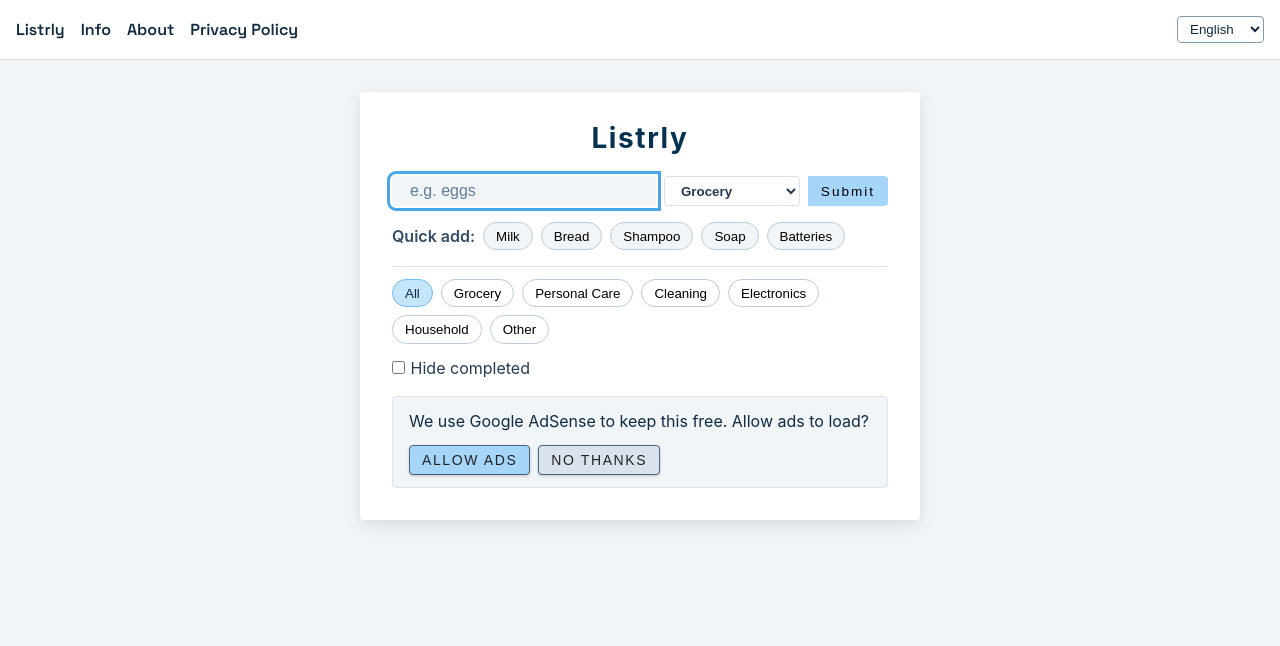
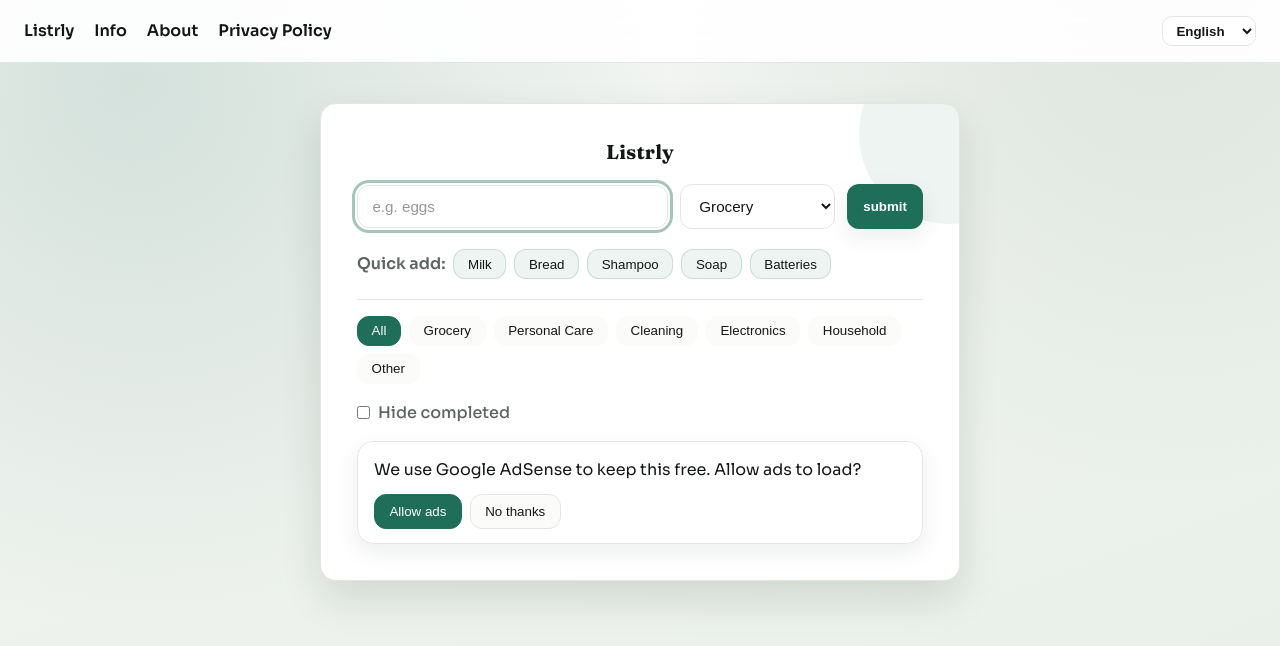
Before and after one commit to afplana/shopping-list, a React (Create React App) app: page / in a window 1280 px wide. Shown: the top 646 px of the page. Built offline with nearby package versions, Linux system fonts and the light colour scheme.

Commit message:
Modernize UI styling and align branding

```diff
--- a/src/index.css
+++ b/src/index.css
@@ -1,57 +1,46 @@
-@import url('https://fonts.googleapis.com/css2?family=Space+Grotesk:wght@500;600&display=swap');
-
-/*
-===============
-Variables
-===============
-*/
+@import url('https://fonts.googleapis.com/css2?family=Fraunces:wght@600;700&family=Sora:wght@400;500;600&display=swap');
 
 :root {
-  /* dark shades of primary color*/
-  --clr-primary-1: hsl(205, 86%, 17%);
-  --clr-primary-2: hsl(205, 77%, 27%);
-  --clr-primary-3: hsl(205, 72%, 37%);
-  --clr-primary-4: hsl(205, 63%, 48%);
-  /* primary/main color */
-  --clr-primary-5: hsl(205, 78%, 60%);
-  /* lighter shades of primary color */
-  --clr-primary-6: hsl(205, 89%, 70%);
-  --clr-primary-7: hsl(205, 90%, 76%);
-  --clr-primary-8: hsl(205, 86%, 81%);
-  --clr-primary-9: hsl(205, 90%, 88%);
-  --clr-primary-10: hsl(205, 100%, 96%);
-  /* darkest grey - used for headings */
-  --clr-grey-1: hsl(209, 61%, 16%);
-  --clr-grey-2: hsl(211, 39%, 23%);
-  --clr-grey-3: hsl(209, 34%, 30%);
-  --clr-grey-4: hsl(209, 28%, 39%);
-  /* grey used for paragraphs */
-  --clr-grey-5: hsl(210, 22%, 49%);
-  --clr-grey-6: hsl(209, 23%, 60%);
-  --clr-grey-7: hsl(211, 27%, 70%);
-  --clr-grey-8: hsl(210, 31%, 80%);
-  --clr-grey-9: hsl(212, 33%, 89%);
-  --clr-grey-10: hsl(210, 36%, 96%);
-  --clr-white: #fff;
-  --clr-red-dark: hsl(360, 67%, 44%);
-  --clr-red-light: hsl(360, 71%, 66%);
-  --clr-green-dark: hsl(125, 67%, 44%);
-  --clr-green-light: hsl(125, 71%, 66%);
-  --clr-black: #222;
-  --transition: all 0.3s linear;
-  --spacing: 0.1rem;
-  --radius: 0.25rem;
-  --light-shadow: 0 5px 15px rgba(0, 0, 0, 0.1);
-  --dark-shadow: 0 5px 15px rgba(0, 0, 0, 0.2);
-  --max-width: 1170px;
-  --fixed-width: 620px;
+  --bg: #f5f6f4;
+  --bg-accent: #e8efe8;
+  --surface: #ffffff;
+  --surface-elevated: #fbfbfa;
+  --text: #141715;
+  --muted: #5d6460;
+  --accent: #1f6e59;
+  --accent-soft: #d9efe7;
+  --accent-strong: #0d4f3f;
+  --danger: #c23d3d;
+  --success: #2f7d4e;
+  --border: #e2e6e3;
+  --shadow: 0 18px 40px rgba(16, 24, 20, 0.12);
+  --shadow-soft: 0 8px 22px rgba(16, 24, 20, 0.08);
+  --radius: 16px;
+  --radius-pill: 999px;
+  --transition: 180ms ease;
+  --max-width: 980px;
+  --nav-bg: rgba(255, 255, 255, 0.92);
 }
 
-/*
-===============
-Global Styles
-===============
-*/
+@media (prefers-color-scheme: dark) {
+  :root {
+    --bg: #0f1412;
+    --bg-accent: #131a16;
+    --surface: #171e1a;
+    --surface-elevated: #1c241f;
+    --text: #f1f3f2;
+    --muted: #b6beb9;
+    --accent: #6bd3b3;
+    --accent-soft: #203830;
+    --accent-strong: #8be6c9;
+    --danger: #f07b7b;
+    --success: #7ad39b;
+    --border: #26312b;
+    --shadow: 0 18px 40px rgba(0, 0, 0, 0.35);
+    --shadow-soft: 0 8px 22px rgba(0, 0, 0, 0.22);
+    --nav-bg: rgba(15, 20, 18, 0.92);
+  }
+}
 
 *,
 ::after,
@@ -62,12 +51,20 @@
 }
 
 body {
-  font-family: -apple-system, BlinkMacSystemFont, 'Segoe UI', Roboto, Oxygen,
-    Ubuntu, Cantarell, 'Open Sans', 'Helvetica Neue', sans-serif;
-  background: var(--clr-grey-10);
-  color: var(--clr-grey-1);
-  line-height: 1.5;
-  font-size: 0.875rem;
+  font-family: 'Sora', sans-serif;
+  background:
+    radial-gradient(circle at 10% 10%, rgba(31, 110, 89, 0.15), transparent 40%),
+    radial-gradient(circle at 90% 0%, rgba(95, 120, 107, 0.12), transparent 35%),
+    linear-gradient(160deg, var(--bg) 0%, var(--bg-accent) 100%);
+  color: var(--text);
+  min-height: 100vh;
+  line-height: 1.6;
+  font-size: 16px;
+  color-scheme: light dark;
+}
+
+#root {
+  min-height: 100vh;
 }
 
 ul {
@@ -76,24 +73,25 @@
 
 a {
   text-decoration: none;
+  color: inherit;
 }
 
 h1,
 h2,
 h3,
 h4 {
-  letter-spacing: var(--spacing);
-  text-transform: capitalize;
-  line-height: 1.25;
-  margin-bottom: 0.75rem;
+  font-family: 'Fraunces', serif;
+  letter-spacing: 0.01em;
+  line-height: 1.2;
+  margin-bottom: 0.6rem;
 }
 
 h1 {
-  font-size: 3rem;
+  font-size: clamp(2rem, 2.6vw, 3.2rem);
 }
 
 h2 {
-  font-size: 2rem;
+  font-size: clamp(1.5rem, 2.2vw, 2.4rem);
 }
 
 h3 {
@@ -101,310 +99,269 @@
 }
 
 h4 {
-  font-size: 0.875rem;
+  font-size: 1.05rem;
 }
 
 p {
-  margin-bottom: 1.25rem;
-  color: var(--clr-grey-5);
+  margin-bottom: 1.1rem;
+  color: var(--muted);
 }
 
-@media screen and (min-width: 800px) {
-  h1 {
-    font-size: 4rem;
-  }
+main:not(.content-page) {
+  min-height: calc(100vh - 76px);
+  display: flex;
+  justify-content: center;
+  align-items: flex-start;
+  padding: 2.5rem 1.5rem 4rem;
+}
 
-  h2 {
-    font-size: 2.5rem;
-  }
+.section {
+  padding: 4rem 0;
+}
 
-  h3 {
-    font-size: 1.75rem;
-  }
+.section-center {
+  width: min(92vw, 640px);
+  margin: 2.5rem auto 4rem;
+  background: var(--surface);
+  border-radius: var(--radius);
+  border: 1px solid var(--border);
+  box-shadow: var(--shadow);
+  padding: 2.25rem;
+  position: relative;
+  overflow: hidden;
+  animation: float-in 500ms ease both;
+}
 
-  h4 {
-    font-size: 1rem;
-  }
+.section-center::before {
+  content: '';
+  position: absolute;
+  top: -60px;
+  right: -80px;
+  width: 180px;
+  height: 180px;
+  background: rgba(31, 110, 89, 0.08);
+  border-radius: 50%;
+}
 
-  body {
-    font-size: 1rem;
-  }
-
-  h1,
-  h2,
-  h3,
-  h4 {
-    line-height: 1;
+@media screen and (max-width: 640px) {
+  .section-center {
+    padding: 1.75rem;
   }
 }
 
-.btn {
-  text-transform: uppercase;
-  background: transparent;
-  color: var(--clr-black);
-  padding: 0.375rem 0.75rem;
-  letter-spacing: var(--spacing);
-  display: inline-block;
-  transition: var(--transition);
-  font-size: 0.875rem;
-  border: 2px solid var(--clr-black);
-  cursor: pointer;
-  box-shadow: 0 1px 3px rgba(0, 0, 0, 0.2);
-  border-radius: var(--radius);
-}
-
-.btn:hover {
-  color: var(--clr-white);
-  background: var(--clr-black);
-}
-
-/* section */
-.section {
-  padding: 5rem 0;
-}
-
-.section-center {
-  width: 90vw;
-  margin: 0 auto;
-  max-width: 35rem;
-  margin-top: 2rem;
-}
-
-@media screen and (min-width: 992px) {
-  .section-center {
-    width: 95vw;
-  }
-}
-
-main {
-  min-height: 100vh;
-  display: grid;
-  place-items: center;
-}
-
-/*
-===============
-Grocery List
-===============
-*/
-.section-center {
-  background: var(--clr-white);
-  border-radius: var(--radius);
-  box-shadow: var(--light-shadow);
-  transition: var(--transition);
-  padding: 2rem;
-}
-
-.section-center:hover {
-  box-shadow: var(--dark-shadow);
-}
-
 .alert {
-  margin-bottom: 1rem;
-  height: 1.25rem;
+  margin-bottom: 0.85rem;
   display: grid;
   align-items: center;
   text-align: center;
-  font-size: 0.7rem;
-  border-radius: 0.25rem;
-  letter-spacing: var(--spacing);
-  text-transform: capitalize;
+  font-size: 0.8rem;
+  border-radius: 10px;
+  letter-spacing: 0.01em;
+  padding: 0.45rem 0.75rem;
+  border: 1px solid transparent;
 }
 
 .alert-danger {
-  color: #721c24;
-  background: #f8d7da;
+  color: var(--danger);
+  background: rgba(194, 61, 61, 0.12);
+  border-color: rgba(194, 61, 61, 0.25);
 }
 
 .alert-success {
-  color: #155724;
-  background: #d4edda;
+  color: var(--success);
+  background: rgba(47, 125, 78, 0.12);
+  border-color: rgba(47, 125, 78, 0.2);
 }
 
 .grocery-form h3 {
-  color: var(--clr-primary-1);
-  margin-bottom: 1.5rem;
+  color: var(--text);
   text-align: center;
+  margin-bottom: 1.25rem;
 }
 
 .form-control {
-  display: flex;
-  justify-content: center;
-  gap: 0.5rem;
-  flex-wrap: wrap;
+  display: grid;
+  grid-template-columns: 1fr;
+  gap: 0.75rem;
 }
 
-.grocery {
-  padding: 0.25rem;
-  padding-left: 1rem;
-  background: var(--clr-grey-10);
-  border-top-left-radius: var(--radius);
-  border-bottom-left-radius: var(--radius);
-  border-color: transparent;
-  font-size: 1rem;
-  flex: 1 1 100%;
-  color: var(--clr-grey-5);
+.grocery,
+.category-select {
+  width: 100%;
+  padding: 0.75rem 0.9rem;
+  border-radius: 12px;
+  border: 1px solid var(--border);
+  background: var(--surface);
+  color: var(--text);
+  font-size: 0.95rem;
+  transition: border-color var(--transition), box-shadow var(--transition);
+  color-scheme: light dark;
 }
 
-.category-select {
-  padding: 0.25rem 0.75rem;
-  border-radius: var(--radius);
-  border: 1px solid var(--clr-grey-9);
-  background: var(--clr-white);
-  color: var(--clr-grey-2);
-  font-weight: 600;
-  flex: 1 1 100%;
+.category-select option {
+  background: var(--surface);
+  color: var(--text);
+}
+
+.category-select:focus-visible {
+  box-shadow: 0 0 0 3px rgba(31, 110, 89, 0.18);
 }
 
 .grocery::placeholder {
-  font-family: var(--ff-secondary);
-  color: var(--clr-grey-5);
+  color: rgba(20, 23, 21, 0.45);
+}
+
+.grocery:focus-visible,
+.category-select:focus-visible,
+.toggle input:focus-visible,
+.nav-links a:focus-visible,
+.submit-btn:focus-visible,
+.clear-btn:focus-visible,
+.chip:focus-visible,
+.edit-btn:focus-visible,
+.delete-btn:focus-visible,
+.btn:focus-visible,
+.language-select:focus-visible {
+  outline: 3px solid rgba(31, 110, 89, 0.4);
+  outline-offset: 2px;
 }
 
 .submit-btn {
-  background: var(--clr-primary-8);
-  border-color: transparent;
-  flex: 1 1 100%;
-  display: grid;
-  align-items: center;
-  padding: 0.25rem;
-  text-transform: capitalize;
-  letter-spacing: 2px;
-  border-top-right-radius: var(--radius);
-  border-bottom-right-radius: var(--radius);
+  border-radius: 12px;
+  border: 0;
+  background: var(--accent);
+  color: #fff;
+  padding: 0.75rem 1rem;
+  font-weight: 600;
   cursor: pointer;
-  content: var(--clr-primary-5);
-  transition: var(--transition);
-  font-size: 0.85rem;
+  transition: transform var(--transition), box-shadow var(--transition), background var(--transition);
+  box-shadow: var(--shadow-soft);
 }
 
-@media screen and (min-width: 640px) {
+.submit-btn:hover {
+  background: var(--accent-strong);
+  transform: translateY(-1px);
+}
+
+@media screen and (min-width: 700px) {
   .form-control {
-    flex-wrap: nowrap;
-  }
-
-  .grocery {
-    flex: 1 1 auto;
-  }
-
-  .category-select {
-    flex: 0 0 auto;
+    grid-template-columns: 2.4fr 1.2fr auto;
+    align-items: center;
   }
 
   .submit-btn {
-    flex: 0 0 5rem;
+    height: 100%;
   }
-}
-
-.submit-btn:hover {
-  background: var(--clr-primary-5);
-  color: var(--clr-white);
 }
 
 .grocery-container {
   margin-top: 2rem;
 }
 
-.grocery-item {
-  display: flex;
-  align-items: center;
-  justify-content: space-between;
-  gap: 0.75rem;
-  margin-bottom: 0.5rem;
-  transition: var(--transition);
-  padding: 0.25rem 1rem;
-  border-radius: var(--radius);
-  text-transform: capitalize;
+.grocery-list {
+  display: grid;
+  gap: 0.65rem;
 }
 
-.item-content {
-  flex: 1;
-  display: flex;
-  flex-direction: column;
-  gap: 0.15rem;
+.grocery-item {
+  display: grid;
+  grid-template-columns: auto 1fr auto;
+  gap: 0.75rem;
+  align-items: center;
+  padding: 0.75rem 0.9rem;
+  border-radius: 14px;
+  background: var(--surface-elevated);
+  border: 1px solid transparent;
+  transition: border-color var(--transition), box-shadow var(--transition), transform var(--transition);
+  animation: item-in 350ms ease both;
 }
 
 .grocery-item:hover {
-  color: var(--clr-grey-5);
-  background: var(--clr-grey-10);
+  border-color: rgba(31, 110, 89, 0.25);
+  box-shadow: var(--shadow-soft);
+  transform: translateY(-1px);
 }
 
-.grocery-item:hover .title {
-  color: var(--clr-grey-5);
+.grocery-item:nth-child(1) { animation-delay: 30ms; }
+.grocery-item:nth-child(2) { animation-delay: 60ms; }
+.grocery-item:nth-child(3) { animation-delay: 90ms; }
+.grocery-item:nth-child(4) { animation-delay: 120ms; }
+.grocery-item:nth-child(5) { animation-delay: 150ms; }
+.grocery-item:nth-child(6) { animation-delay: 180ms; }
+
+.item-content {
+  display: flex;
+  flex-direction: column;
+  gap: 0.25rem;
 }
 
 .title {
   margin-bottom: 0;
-  color: var(--clr-grey-1);
-  letter-spacing: 2px;
-  transition: var(--transition);
+  color: var(--text);
+  font-weight: 600;
 }
 
 .title-completed {
   text-decoration: line-through;
-  color: var(--clr-grey-6);
+  color: rgba(20, 23, 21, 0.5);
+}
+
+.pill {
+  display: inline-flex;
+  align-items: center;
+  gap: 0.25rem;
+  background: var(--accent-soft);
+  color: var(--accent-strong);
+  border-radius: var(--radius-pill);
+  padding: 0.15rem 0.6rem;
+  font-size: 0.75rem;
+  text-transform: none;
+  font-weight: 600;
+}
+
+.checkbox input {
+  width: 1.15rem;
+  height: 1.15rem;
+  accent-color: var(--accent);
 }
 
 .edit-btn,
 .delete-btn {
   background: transparent;
-  border-color: transparent;
+  border: 0;
   cursor: pointer;
-  font-size: 0.7rem;
-  margin: 0 0.15rem;
-  transition: var(--transition);
+  font-size: 0.9rem;
+  margin-left: 0.4rem;
+  transition: color var(--transition), transform var(--transition);
 }
 
 .edit-btn {
-  color: var(--clr-green-light);
-}
-
-.edit-btn:hover {
-  color: var(--clr-green-dark);
+  color: var(--accent);
 }
 
 .delete-btn {
-  color: var(--clr-red-light);
+  color: var(--danger);
 }
 
+.edit-btn:hover,
 .delete-btn:hover {
-  color: var(--clr-red-dark);
+  transform: translateY(-1px);
 }
 
 .clear-btn {
-  text-transform: capitalize;
-  width: 10rem;
-  height: 1.5rem;
-  display: grid;
-  align-items: center;
+  border: 1px solid var(--border);
   background: transparent;
-  border-color: transparent;
-  color: var(--clr-red-light);
-  margin: 0 auto;
-  font-size: 0.85rem;
-  letter-spacing: var(--spacing);
+  color: var(--muted);
+  border-radius: 12px;
+  padding: 0.55rem 1rem;
   cursor: pointer;
-  transition: var(--transition);
-  margin-top: 1.25rem;
+  transition: border-color var(--transition), color var(--transition), transform var(--transition);
 }
 
 .clear-btn:hover {
-  color: var(--clr-red-dark);
-}
-
-.pill {
-  display: inline-block;
-  background: var(--clr-grey-10);
-  color: var(--clr-grey-3);
-  border-radius: 999px;
-  padding: 0.1rem 0.5rem;
-  font-size: 0.7rem;
-  text-transform: none;
-}
-
-.checkbox input {
-  width: 1rem;
-  height: 1rem;
+  border-color: var(--accent);
+  color: var(--accent-strong);
+  transform: translateY(-1px);
 }
 
 .chips,
@@ -415,56 +372,67 @@
   align-items: center;
 }
 
+.quick-add-label {
+  font-weight: 600;
+  color: var(--muted);
+}
+
 .chip {
-  border: 1px solid var(--clr-grey-8);
-  padding: 0.35rem 0.75rem;
-  border-radius: 999px;
-  background: var(--clr-white);
+  border: 1px solid transparent;
+  padding: 0.4rem 0.85rem;
+  border-radius: 12px;
+  background: var(--surface-elevated);
   cursor: pointer;
-  transition: var(--transition);
+  transition: border-color var(--transition), color var(--transition), background var(--transition), transform var(--transition);
+  font-weight: 500;
+  color: var(--text);
+}
+
+.chip:hover {
+  border-color: rgba(31, 110, 89, 0.3);
+  background: var(--surface);
+  transform: translateY(-1px);
 }
 
 .chip-active {
-  background: var(--clr-primary-9);
-  border-color: var(--clr-primary-6);
-  color: var(--clr-grey-1);
+  background: var(--accent);
+  border-color: var(--accent);
+  color: #fff;
 }
 
 .chip-ghost {
-  background: var(--clr-grey-10);
-  border-color: var(--clr-grey-8);
-}
-
-.quick-add-label {
-  font-weight: 600;
-  color: var(--clr-grey-3);
+  background: rgba(31, 110, 89, 0.08);
+  border-color: rgba(31, 110, 89, 0.18);
+  color: var(--text);
 }
 
 .controls-row {
   display: flex;
   flex-direction: column;
-  gap: 0.75rem;
-  margin-top: 1rem;
+  gap: 1rem;
+  margin-top: 1.25rem;
 }
 
 .controls-row + .controls-row {
-  margin-top: 1rem;
-  border-top: 1px solid var(--clr-grey-9);
-  padding-top: 0.75rem;
+  margin-top: 1.25rem;
+  border-top: 1px solid var(--border);
+  padding-top: 1rem;
 }
 
 .toggle {
   display: inline-flex;
-  gap: 0.35rem;
+  gap: 0.5rem;
   align-items: center;
-  color: var(--clr-grey-2);
+  color: var(--muted);
+  font-weight: 500;
 }
 
 .actions-row {
   display: flex;
   gap: 0.75rem;
   justify-content: flex-end;
-  margin-top: 0.75rem;
+  margin-top: 1rem;
+  flex-wrap: wrap;
 }
 
 .sr-only {
@@ -480,42 +448,51 @@
 }
 
 .content-page {
-  max-width: 800px;
-  margin: 2rem auto;
-  line-height: 1.6;
-  padding: 0 1rem;
+  display: block;
+  max-width: var(--max-width);
+  margin: 0 auto;
+  background: var(--surface);
+  border-radius: var(--radius);
+  padding: 2.25rem;
+  box-shadow: var(--shadow);
+  animation: float-in 500ms ease both;
+  color: var(--text);
 }
 
-.grocery:focus-visible,
-.category-select:focus-visible,
-.toggle input:focus-visible,
-.nav-links a:focus-visible,
-.submit-btn:focus-visible,
-.clear-btn:focus-visible,
-.chip:focus-visible,
-.edit-btn:focus-visible,
-.delete-btn:focus-visible,
-.btn:focus-visible {
-  outline: 3px solid var(--clr-primary-5);
-  outline-offset: 2px;
+.content-page h1 {
+  margin-bottom: 1rem;
 }
 
-.submit-btn:active,
-.clear-btn:active,
-.chip:active,
-.edit-btn:active,
-.delete-btn:active,
-.nav-links a:active {
-  transform: translateY(1px);
+.content-page h2 {
+  margin-top: 1.5rem;
+  margin-bottom: 0.75rem;
+}
+
+.content-page h3 {
+  margin-top: 1.25rem;
+  margin-bottom: 0.6rem;
+}
+
+.content-page ul {
+  list-style: disc;
+  list-style-position: outside;
+  padding-left: 1.5rem;
+  margin-bottom: 1.2rem;
+}
+
+.content-page li {
+  margin-bottom: 0.4rem;
+  color: var(--muted);
 }
 
 .top-nav {
   position: sticky;
   top: 0;
   z-index: 10;
-  background: var(--clr-white);
-  border-bottom: 1px solid #ddd;
-  padding: 1rem;
+  background: var(--nav-bg);
+  backdrop-filter: blur(14px);
+  border-bottom: 1px solid var(--border);
+  padding: 1rem 1.5rem;
   display: flex;
   align-items: center;
   justify-content: space-between;
@@ -524,18 +501,33 @@
 
 .nav-links {
   display: flex;
-  gap: 1rem;
+  gap: 1.25rem;
   flex-wrap: wrap;
+  font-weight: 600;
 }
 
 .nav-links a {
-  color: var(--clr-grey-1);
-  font-weight: 600;
-  font-family: 'Space Grotesk', 'Segoe UI', sans-serif;
+  color: var(--text);
+  position: relative;
+}
+
+.nav-links a::after {
+  content: '';
+  position: absolute;
+  left: 0;
+  bottom: -4px;
+  width: 0;
+  height: 2px;
+  background: var(--accent);
+  transition: width var(--transition);
 }
 
 .nav-links a:hover {
-  color: var(--clr-primary-4);
+  color: var(--text);
+}
+
+.nav-links a:hover::after {
+  width: 100%;
 }
 
 .nav-actions {
@@ -545,15 +537,16 @@
 }
 
 .language-select {
-  border-radius: var(--radius);
-  border: 1px solid var(--clr-grey-6);
-  padding: 0.25rem 0.5rem;
-  background: var(--clr-white);
-  color: var(--clr-grey-1);
+  border-radius: 10px;
+  border: 1px solid var(--border);
+  padding: 0.35rem 0.6rem;
+  background: var(--surface);
+  color: var(--text);
+  font-weight: 600;
 }
 
 .ad-container {
-  margin-top: 1.5rem;
+  margin-top: 1.75rem;
   text-align: center;
 }
 
@@ -567,11 +560,12 @@
   justify-content: space-between;
   align-items: center;
   gap: 0.75rem;
-  background: var(--clr-grey-10);
-  border: 1px solid var(--clr-grey-9);
+  background: rgba(255, 255, 255, 0.86);
+  border: 1px solid var(--border);
   border-radius: var(--radius);
-  padding: 0.75rem 1rem;
+  padding: 0.9rem 1rem;
   margin-top: 1rem;
+  box-shadow: var(--shadow-soft);
 }
 
 .consent-actions {
@@ -580,13 +574,66 @@
 }
 
 .consent-btn {
-  border: 1px solid var(--clr-grey-4);
+  border: 1px solid var(--border);
+  border-radius: 10px;
+  padding: 0.4rem 0.75rem;
+  background: var(--surface);
 }
 
 .consent-btn.accept {
-  background: var(--clr-primary-8);
+  background: var(--accent);
+  border-color: var(--accent);
+  color: #fff;
 }
 
 .consent-btn.decline {
-  background: var(--clr-grey-9);
+  background: var(--surface-elevated);
 }
+
+.btn {
+  border-radius: 12px;
+  border: 1px solid var(--border);
+  padding: 0.55rem 0.9rem;
+  cursor: pointer;
+  background: var(--surface);
+  color: var(--text);
+  transition: border-color var(--transition), transform var(--transition);
+}
+
+.btn:hover {
+  border-color: var(--accent);
+  transform: translateY(-1px);
+}
+
+@keyframes float-in {
+  from {
+    opacity: 0;
+    transform: translateY(18px);
+  }
+  to {
+    opacity: 1;
+    transform: translateY(0);
+  }
+}
+
+@keyframes item-in {
+  from {
+    opacity: 0;
+    transform: translateY(12px);
+  }
+  to {
+    opacity: 1;
+    transform: translateY(0);
+  }
+}
+
+@media screen and (max-width: 720px) {
+  .top-nav {
+    flex-direction: column;
+    align-items: flex-start;
+  }
+
+  .content-page {
+    padding: 1.75rem;
+  }
+}
```
Also changed, not shown: src/i18n.tsx (+4 -4 lines), 1 other file (tests, documents, lock files or other folders).
